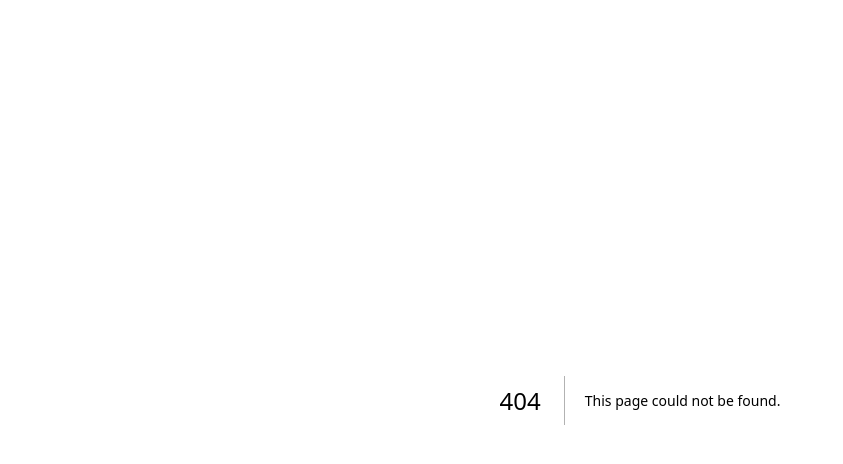
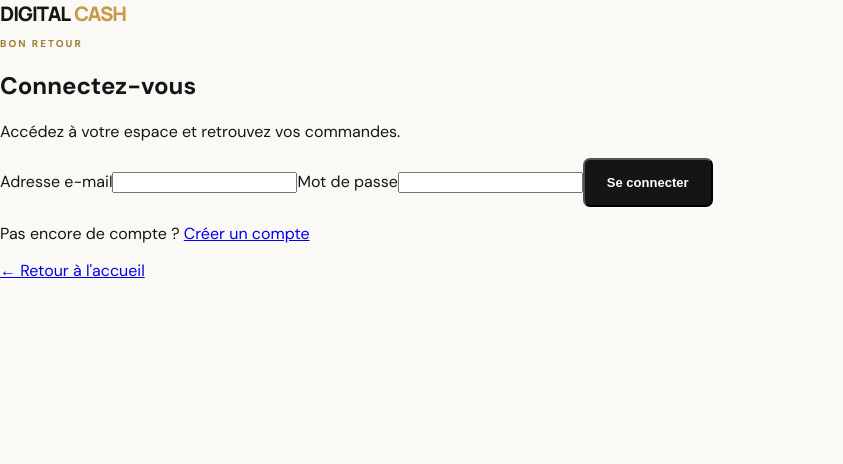
Before and after one commit to Ched242/digital-cash, a Next.js app: page /login in a window 1280 px wide. Before the commit this address had no page. Shown: the top 464 px of the page, without its empty margins (0-843 px from the left). Built offline with nearby package versions, Linux system fonts and the light colour scheme.

Commit message:
feat: implement secure Supabase authentication

```diff
--- /dev/null
+++ b/src/app/login/page.tsx
@@ -0,0 +1,19 @@
+import Link from 'next/link';
+import { signIn } from '@/app/actions/auth';
+
+export default async function LoginPage({ searchParams }: { searchParams: Promise<{ error?: string }> }) {
+  const { error } = await searchParams;
+  return <main className="auth-shell"><section className="auth-card">
+    <Link className="brand" href="/">DIGITAL<span>CASH</span></Link>
+    <p className="eyebrow">BON RETOUR</p><h1>Connectez-vous</h1>
+    <p className="auth-muted">Accédez à votre espace et retrouvez vos commandes.</p>
+    {error && <p className="form-error">{error === 'credentials' ? 'Identifiants incorrects.' : 'Vérifiez vos informations.'}</p>}
+    <form action={signIn} className="auth-form">
+      <label>Adresse e-mail<input name="email" type="email" autoComplete="email" required /></label>
+      <label>Mot de passe<input name="password" type="password" autoComplete="current-password" required minLength={8} /></label>
+      <button className="button" type="submit">Se connecter</button>
+    </form>
+    <p className="auth-foot">Pas encore de compte ? <Link href="/register">Créer un compte</Link></p>
+    <Link className="back-link" href="/">← Retour à l'accueil</Link>
+  </section></main>;
+}
```
